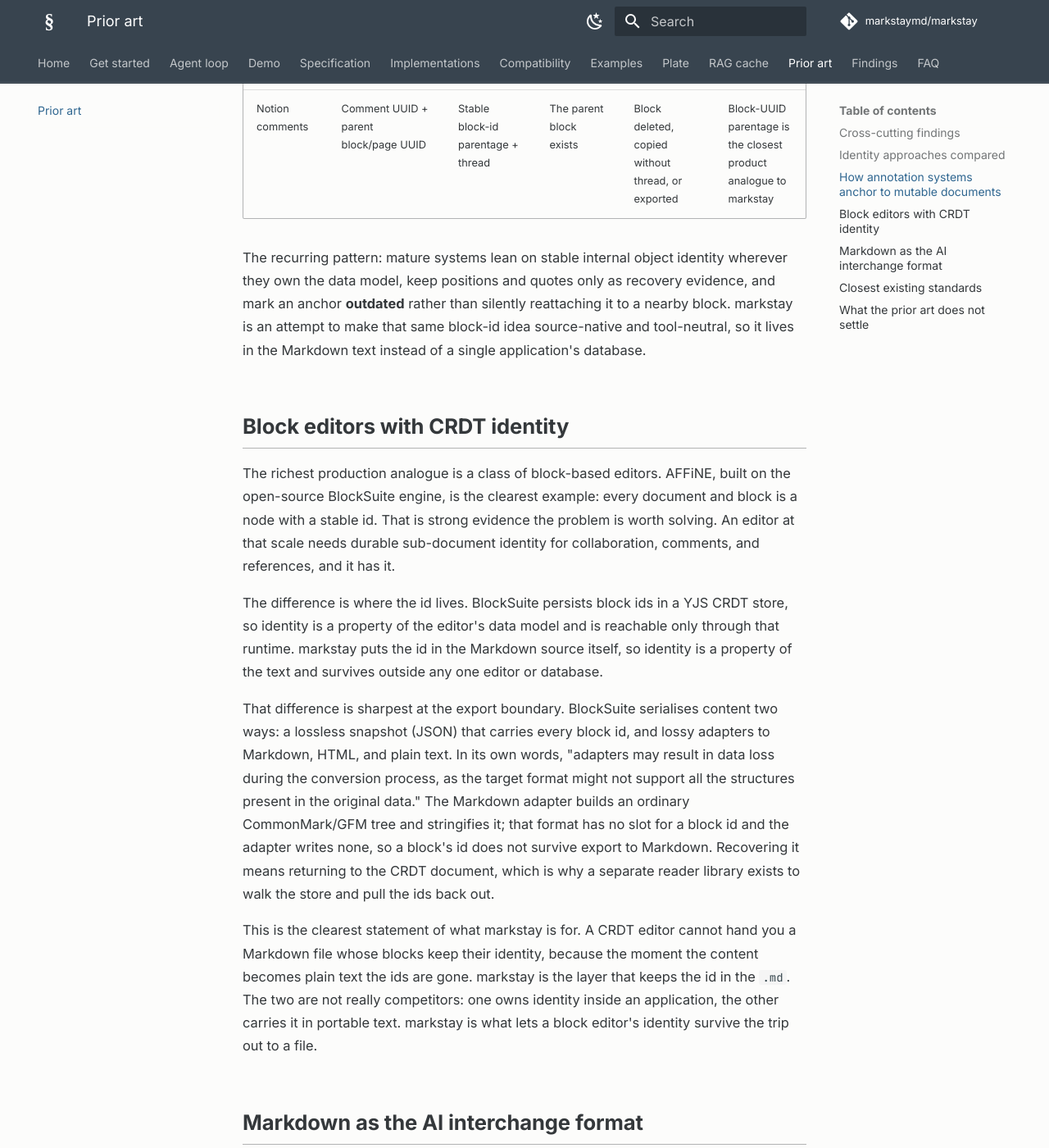
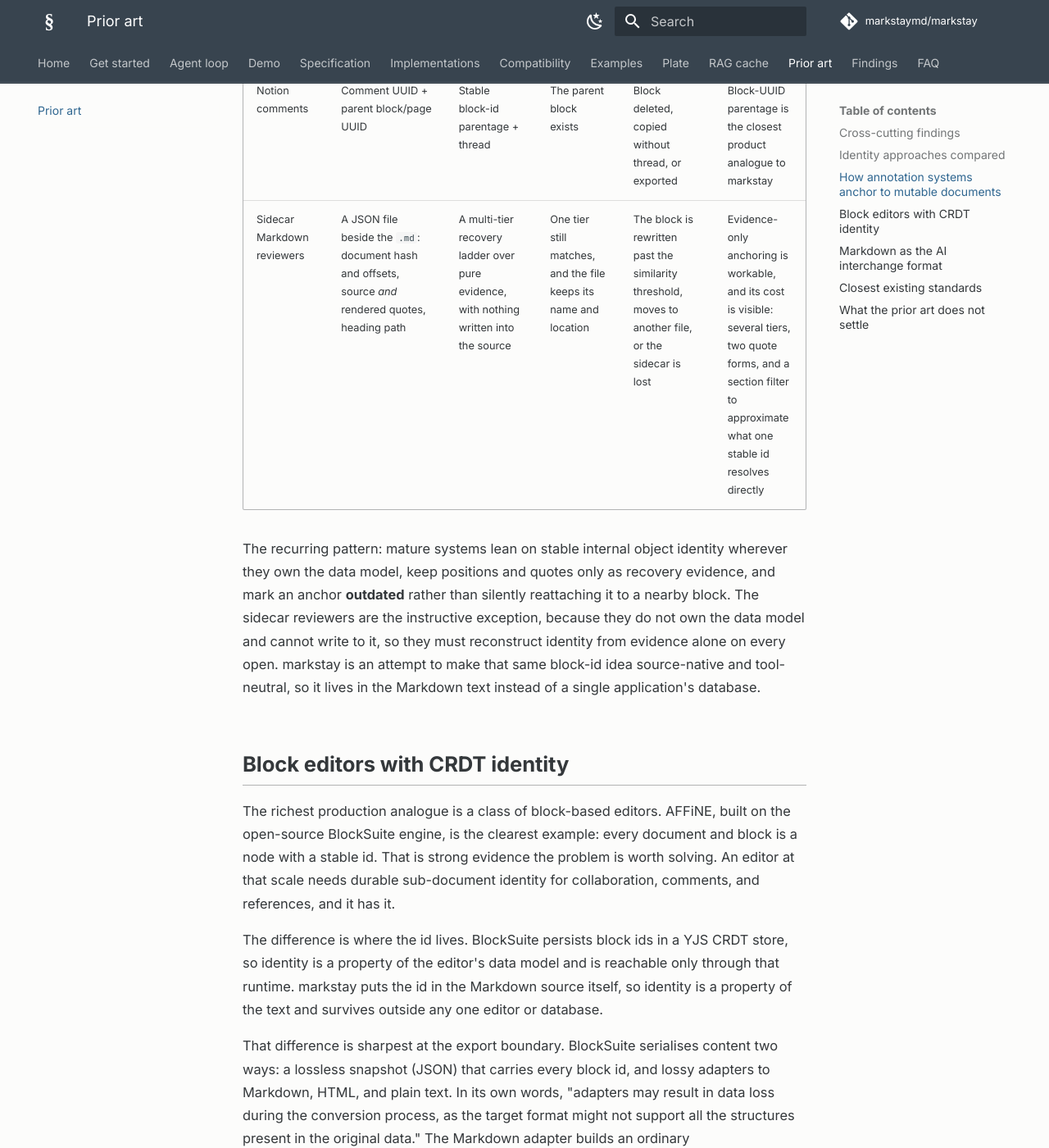
Before and after one commit to markstaymd/markstay, an MkDocs documentation site: the page built from docs/prior-art.md, in a window 1280 px wide and 1400 px high, scrolled down 3265 px. Shown: the whole window at 82% size. Built offline with MkDocs 1.6.1 and Material for MkDocs 9.7.7, drawn with Linux system fonts in a browser that asks for light colours; comment, search, counter and statistics services are not loaded.

Commit message:
prior-art: add the sidecar reviewer shape to the anchoring table
The annotation table covered systems that own their data model and can hold
identity inside it. It had no row for the case where a tool cannot write to the
document at all and must rebuild the anchor from evidence on every open, which
is the shape most likely to meet a Markdown file.

The row states the price plainly: several recovery tiers, a source quote and a
rendered quote, and a section filter, to approximate what one stable id resolves
directly.

```diff
--- a/docs/prior-art.md
+++ b/docs/prior-art.md
@@ -63,12 +63,16 @@
 | GitHub review comments | `commit_id` + `path` + `line` + `side` | Revision-scoped line ranges | The diff can map the line through later commits | The line changes or the file is rewritten | Pair location with revision identity; accept an "outdated" state |
 | Figma comments | File key + `client_meta` coords or node id | Coordinate or node-scoped anchor | The node persists | Node deleted, restructured, or moved frames | Stable object ids beat coordinates |
 | Notion comments | Comment UUID + parent block/page UUID | Stable block-id parentage + thread | The parent block exists | Block deleted, copied without thread, or exported | Block-UUID parentage is the closest product analogue to markstay |
+| Sidecar Markdown reviewers | A JSON file beside the `.md`: document hash and offsets, source *and* rendered quotes, heading path | A multi-tier recovery ladder over pure evidence, with nothing written into the source | One tier still matches, and the file keeps its name and location | The block is rewritten past the similarity threshold, moves to another file, or the sidecar is lost | Evidence-only anchoring is workable, and its cost is visible: several tiers, two quote forms, and a section filter to approximate what one stable id resolves directly |
 
 The recurring pattern: mature systems lean on stable internal object identity wherever
 they own the data model, keep positions and quotes only as recovery evidence, and mark
-an anchor **outdated** rather than silently reattaching it to a nearby block. markstay
-is an attempt to make that same block-id idea source-native and tool-neutral, so it
-lives in the Markdown text instead of a single application's database.
+an anchor **outdated** rather than silently reattaching it to a nearby block. The
+sidecar reviewers are the instructive exception, because they do not own the data
+model and cannot write to it, so they must reconstruct identity from evidence alone on
+every open. markstay is an attempt to make that same block-id idea source-native and
+tool-neutral, so it lives in the Markdown text instead of a single application's
+database.
 
 ## Block editors with CRDT identity
 
```
